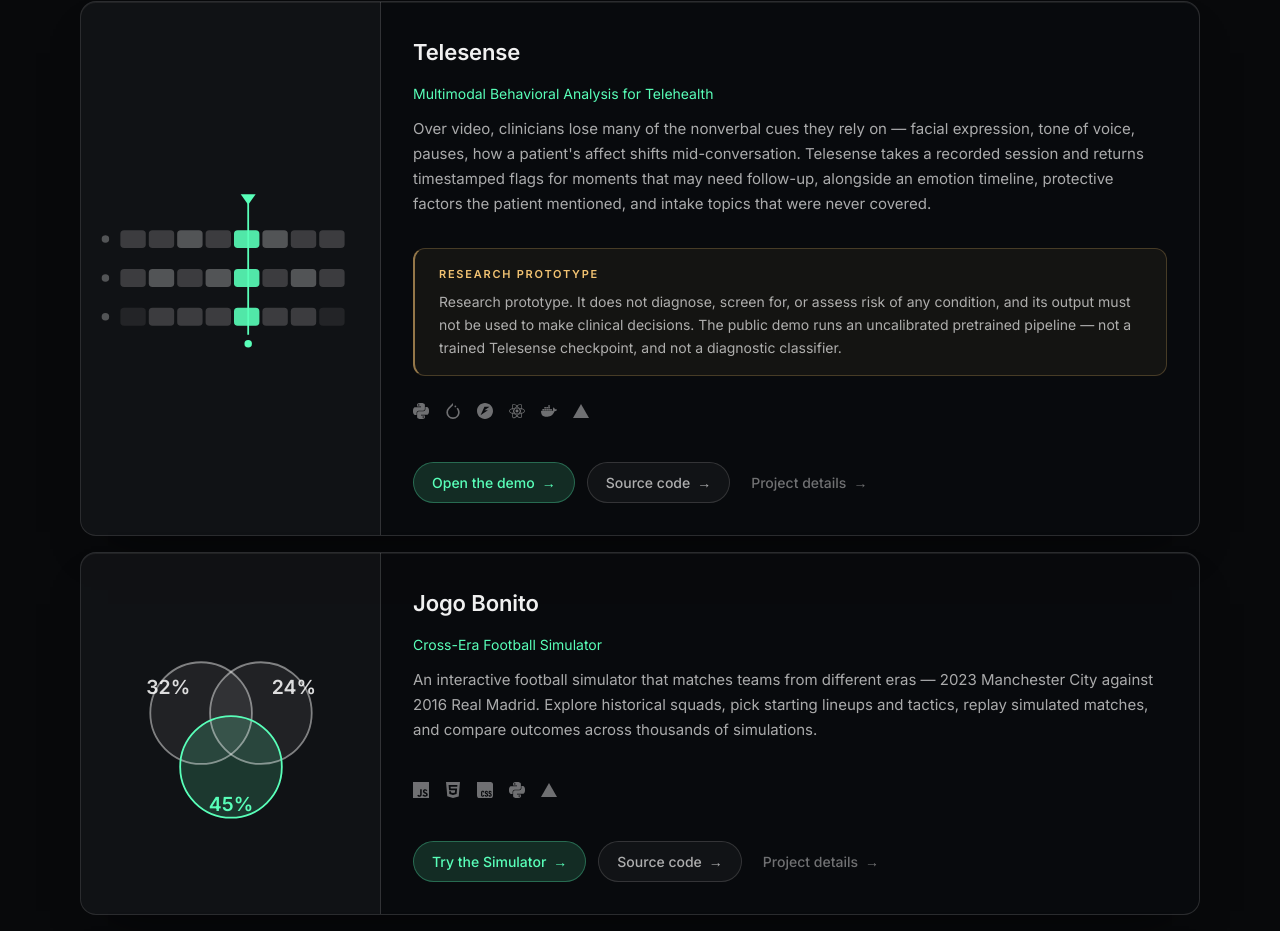
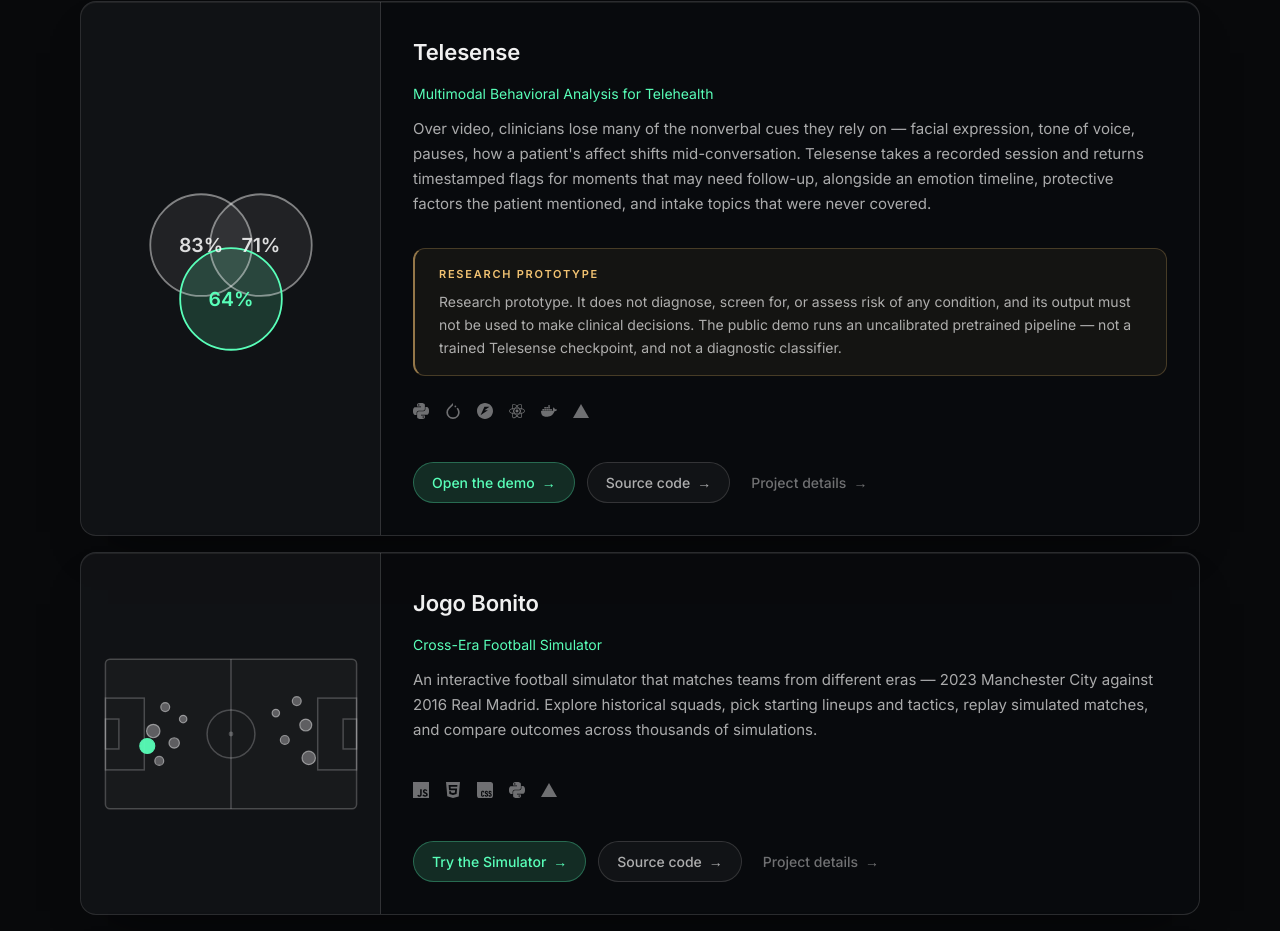
Before and after one commit to rjrddy/portfolio, a Next.js app: page / in a window 1280 px wide. Shown: the part 4070-5001 px from the top of the page. Built offline with nearby package versions, Linux system fonts and the light colour scheme.

Commit message:
swap jogo bonito and telesense

```diff
--- a/components/ProjectVisual.tsx
+++ b/components/ProjectVisual.tsx
@@ -793,15 +793,17 @@
 }
 
 /* ------------------------------------------------------------------ *
- * Venn — three overlapping outcome lobes, each carrying its share.
- * Numbers are the simulator's own home/draw/away split.
+ * Venn — the three modalities overlapping, each lobe carrying its own
+ * model score. Labels sit dead centre in their circle.
  * ------------------------------------------------------------------ */
 function Venn() {
   const r = 34;
+  // Centres are far enough apart (40 and 41 units) that three 13px labels
+  // placed at them never collide, so each score can sit at its own middle.
   const lobes = [
-    { cx: 80, cy: 66, label: "32%", lx: 58, ly: 50, accent: false },
-    { cx: 120, cy: 66, label: "24%", lx: 142, ly: 50, accent: false },
-    { cx: 100, cy: 102, label: "45%", lx: 100, ly: 128, accent: true },
+    { cx: 80, cy: 64, label: "83%", accent: false },
+    { cx: 120, cy: 64, label: "71%", accent: false },
+    { cx: 100, cy: 100, label: "64%", accent: true },
   ];
   return (
     <svg
@@ -835,10 +837,10 @@
       {lobes.map((l, i) => (
         <text
           key={`t-${i}`}
-          x={l.lx}
-          y={l.ly}
+          x={l.cx}
+          y={l.cy}
           textAnchor="middle"
-          dominantBaseline="middle"
+          dominantBaseline="central"
           fontSize="13"
           fontWeight="600"
           fill={l.accent ? "var(--accent)" : "rgba(255,255,255,0.85)"}
--- a/lib/content.ts
+++ b/lib/content.ts
@@ -325,7 +325,7 @@
     ],
     builtWith:
       "Python, PyTorch, FastAPI and a React + Vite frontend, over Whisper, Wav2Vec2, RoBERTa, DistilBERT and ResNet/DenseNet encoders. Docker for the backend image, Vercel for the demo frontend, Fly.io for the gated CPU backend.",
-    visual: "signals",
+    visual: "venn",
     note: "Telesense is a research prototype. It does not diagnose, screen for, or assess risk of any condition, and its output — including flags, protective factors and missing-question prompts — must not be used to make clinical decisions. The public demo runs an uncalibrated pretrained fallback on CPU, not a trained Telesense checkpoint and not a diagnostic classifier; it flags readily and produces both false positives and false negatives. Severity labels are uncalibrated application thresholds, not clinical cut-offs, and a model score is not the probability that someone has a condition. Anyone at risk needs evaluation by a qualified clinician; in an emergency, call local emergency services.",
   },
   {
@@ -372,7 +372,7 @@
     ],
     builtWith:
       "JavaScript ES modules, HTML, CSS, SVG visualizations, Python data pipelines, and Vercel hosting.",
-    visual: "venn",
+    visual: "pitch",
     note: "Every result is a hypothetical simulation built from historical rates. Jogo Bonito has no live match feed, makes no calibrated prediction claims, uses no machine-learned modelling, and does not rate individual players — tactical approaches are experimental multipliers, not learned tactics.",
   },
   {
```
